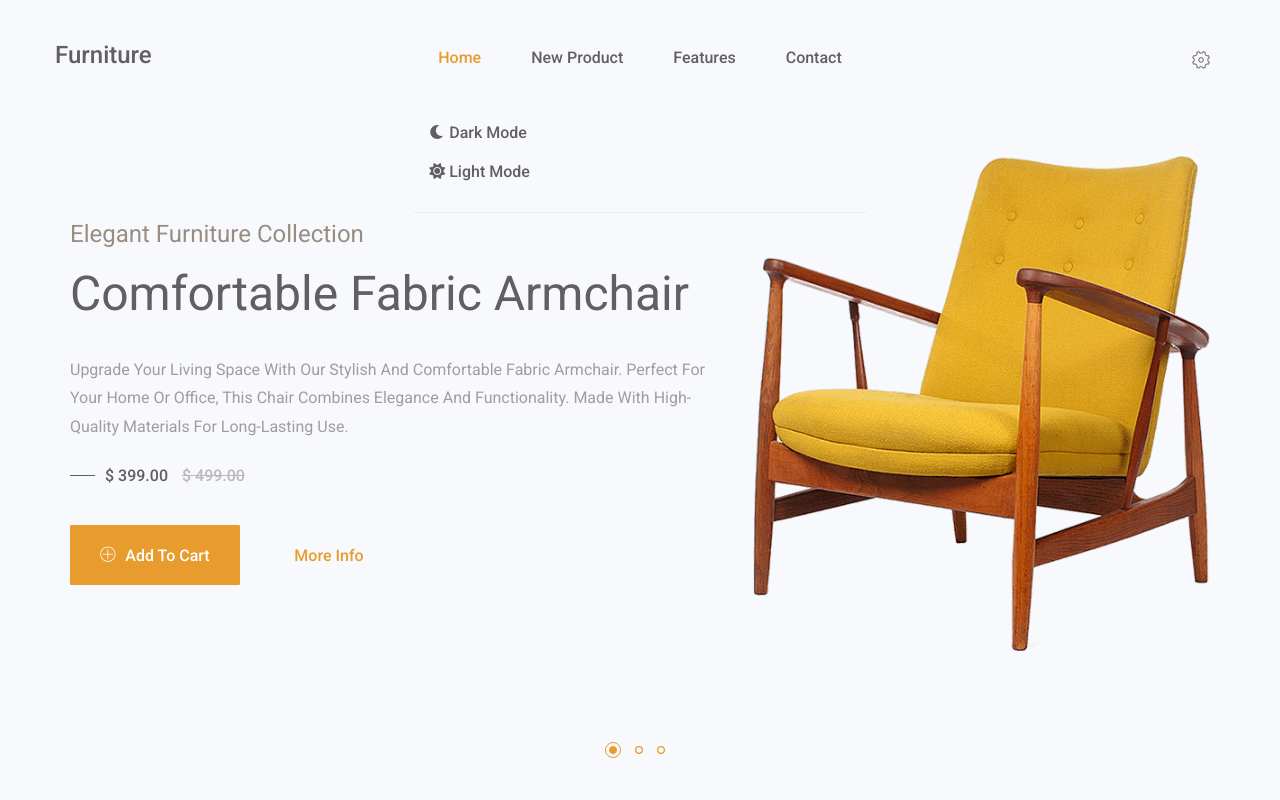
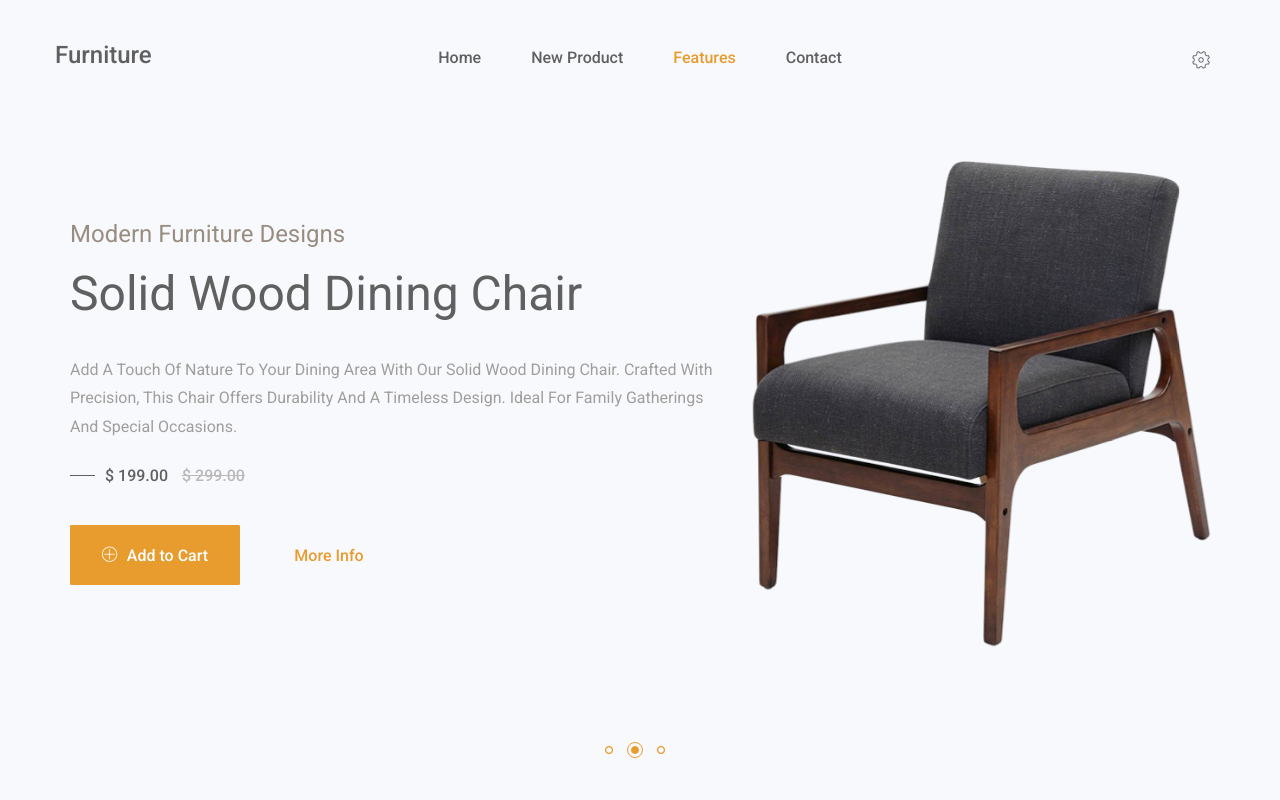
Before and after one commit to nsanzimana250/funiture, a plain HTML site: page index.html in a window 1280 px wide. Shown: the top 800 px of the page. Drawn offline with nearby package versions, Linux system fonts and the light colour scheme.

Commit message:
faniture

```diff
--- a/index.html
+++ b/index.html
@@ -2,41 +2,49 @@
 <html class="no-js" lang="en">
 
     <head>
-<!-- Meta Data -->
+        <!-- meta data -->
         <meta charset="utf-8">
         <meta http-equiv="X-UA-Compatible" content="IE=edge">
         <meta name="viewport" content="width=device-width, initial-scale=1">
+        <!-- The above 3 meta tags *must* come first in the head; any other head content must come *after* these tags -->
 
-<!-- Google Font (Roboto) -->
-<link href="https://fonts.googleapis.com/css?family=Roboto:100,300,400,500,700,900" rel="stylesheet">
+        <!--font-family-->
+		<link href="https://fonts.googleapis.com/css?family=Roboto:100,100i,300,300i,400,400i,500,500i,700,700i,900,900i" rel="stylesheet">
 
-<!-- Site Title -->
+        <!-- title of site -->
         <title>Furniture</title>
 
-<!-- Favicon -->
-<link rel="shortcut icon" type="image/png" href="assets/logo/favicon.png"/>
+        <!-- For favicon png -->
+		<link rel="shortcut icon" type="image/icon" href="assets/logo/favicon.png"/>
 
-<!-- Font Awesome -->
-<link rel="stylesheet" href="https://cdnjs.cloudflare.com/ajax/libs/font-awesome/6.0.0-beta3/css/all.min.css">
+        <!--font-awesome.min.css-->
+        <link rel="stylesheet" href="assets/css/font-awesome.min.css">
 
-<!-- Linear Icons -->
+        <!--linear icon css-->
 		<link rel="stylesheet" href="assets/css/linearicons.css">
 
-<!-- CSS Libraries -->
-<link rel="stylesheet" href="assets/css/font-awesome.min.css">
+		<!--animate.css-->
         <link rel="stylesheet" href="assets/css/animate.css">
+
+        <!--owl.carousel.css-->
         <link rel="stylesheet" href="assets/css/owl.carousel.min.css">
 		<link rel="stylesheet" href="assets/css/owl.theme.default.min.css">
 
-<!-- Bootstrap & Bootsnav -->
+        <!--bootstrap.min.css-->
         <link rel="stylesheet" href="assets/css/bootstrap.min.css">
-<link rel="stylesheet" href="assets/css/bootsnav.css">
 
-<!-- Custom Styles -->
+		<!-- bootsnav -->
+		<link rel="stylesheet" href="assets/css/bootsnav.css" >
+
+        <!--style.css-->
         <link rel="stylesheet" href="assets/css/style.css">
         <link rel="stylesheet" href="assets/css/dock.css">
+
+
+        <!--responsive.css-->
         <link rel="stylesheet" href="assets/css/responsive.css">
-
+		<!-- Font Awesome -->
+<link rel="stylesheet" href="https://cdnjs.cloudflare.com/ajax/libs/font-awesome/6.0.0-beta3/css/all.min.css">
 <style>
 
 </style>
@@ -259,24 +267,10 @@
                     <!-- Collect the nav links, forms, and other content for toggling -->
                     <div class="collapse navbar-collapse menu-ui-design" id="navbar-menu">
                         <ul class="nav navbar-nav navbar-center" data-in="fadeInDown" data-out="fadeOutUp">
-                            <li class="scroll active"><a href="#home" data-translate="home">Home</a></li>
-                            <li class="scroll"><a href="#new-arrivals" data-translate="newProduct">New Product</a></li>
-                            <li class="scroll"><a href="#feature" data-translate="features">Features</a></li>
-                            <li class="scroll"><a href="#contact" data-translate="contact">Contact</a></li>
-                            <ul class=" bg-black p-2">
-                                <li>
-                                    <a class="dropdown-item text-white" href="" id="dark-mode-toggle">
-                                        <i class="fas fa-moon"></i> Dark Mode
-                                    </a>
-                                </li>
-                                <li>
-                                    <a class="dropdown-item text-white" href="" id="light-mode-toggle">
-                                        <i class="fas fa-sun"></i> Light Mode
-                                    </a>
-                                </li>
-                                <li><hr class="dropdown-divider"></li>
-
-                            </ul>
+                            <li class="scroll active"><a href="#home" data-translate="home">home</a></li>
+                            <li class="scroll"><a href="#new-arrivals" data-translate="newProduct">new Product</a></li>
+                            <li class="scroll"><a href="#feature" data-translate="features">features</a></li>
+                            <li class="scroll"><a href="#contact" data-translate="contact">contact</a></li>
                         </ul>
                     </div><!-- /.navbar-collapse -->
                 </div><!--/.container-->
@@ -1128,25 +1122,29 @@ document.addEventListener("DOMContentLoaded", function () {
 </footer>
 <!-- Footer End -->
 
-<!-- jQuery -->
+
+
+		<!-- Include all js compiled plugins (below), or include individual files as needed -->
+
 		<script src="assets/js/jquery.js"></script>
 
-<!-- Modernizr -->
+        <!--modernizr.min.js-->
         <script src="https://cdnjs.cloudflare.com/ajax/libs/modernizr/2.8.3/modernizr.min.js"></script>
 
-<!-- Bootstrap Bundle (Includes Popper) -->
-<script src="https://cdn.jsdelivr.net/npm/bootstrap@5.3.3/dist/js/bootstrap.bundle.min.js"></script>
+		<!--bootstrap.min.js-->
+        <script src="assets/js/bootstrap.min.js"></script>
 
-<!-- Bootsnav -->
+		<!-- bootsnav js -->
 		<script src="assets/js/bootsnav.js"></script>
 
-<!-- Owl Carousel -->
+		<!--owl.carousel.js-->
         <script src="assets/js/owl.carousel.min.js"></script>
 
-<!-- jQuery Easing -->
+
 		<script src="https://cdnjs.cloudflare.com/ajax/libs/jquery-easing/1.4.1/jquery.easing.min.js"></script>
 
-<!-- Custom Scripts -->
+
+        <!--Custom JS-->
         <script src="assets/js/custom.js"></script>
         <script src="assets/js/Dark.js"></script>
 
```
Lines whose indentation alone changed are shown as unchanged.
